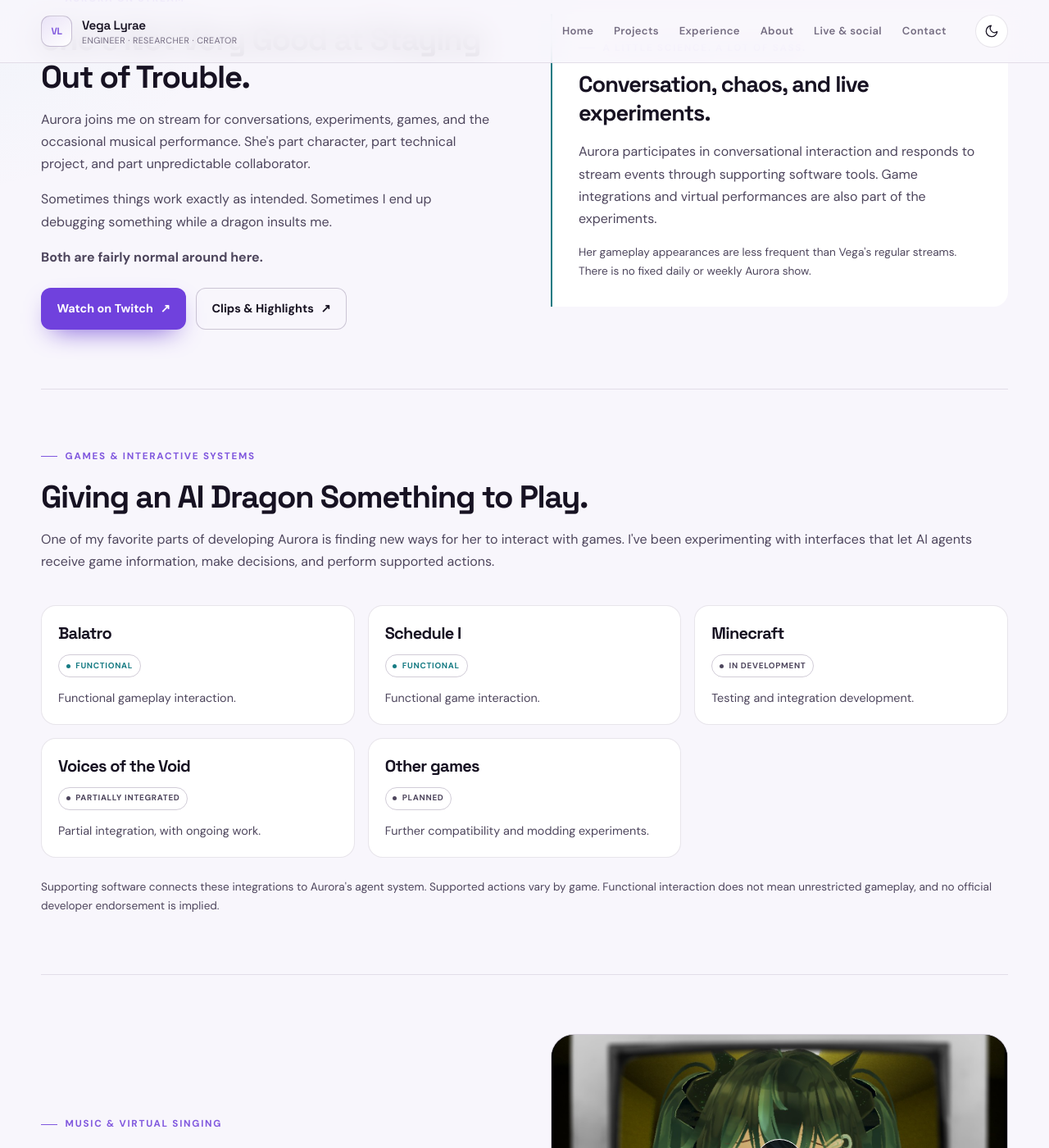
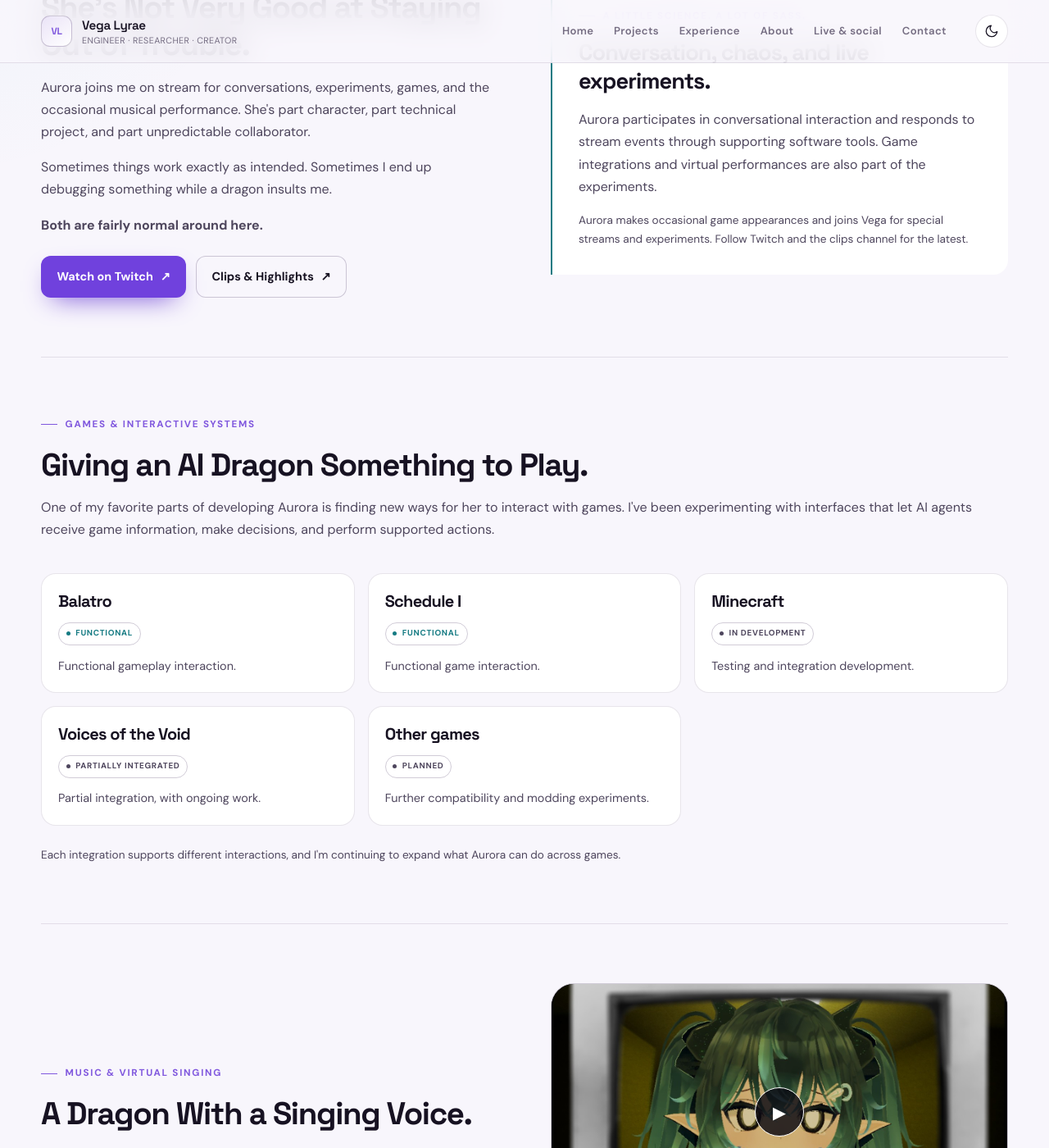
Before and after one commit to vegalyraevt/vegalyraevt, a Jekyll site: the page built from aurora.md, in a window 1280 px wide and 1400 px high, scrolled down 1908 px. Shown: the whole window at 82% size. Built offline with Jekyll 4.4.1, drawn with Linux system fonts in a browser that asks for light colours; some of the changed text lies outside the part shown.

Commit message:
Polish Aurora copy and refresh global site metadata

```diff
--- a/_config.yml
+++ b/_config.yml
@@ -1,5 +1,5 @@
-title: Vega Lyrae — Engineer, Researcher & Creator
-description: Mechatronics and computer science student building ethical AI, robotics, voice technology, and interactive systems.
+title: Vega Lyrae | VTuber, Developer & Music Producer
+description: A scientist-themed VTuber exploring horror games, making music, and building experimental AI, robotics, and interactive systems.
 url: "https://vegalyrae.tech"
 baseurl: ""
 permalink: /:title/
--- a/aurora.md
+++ b/aurora.md
@@ -40,7 +40,6 @@ permalink: /aurora/
     <p>She's still very much a dragon, even if she's now made of code, questionable engineering decisions, and a collection of systems stitched together.</p>
     <p>And while most dragons collect gold, Aurora collects memories. Every friendship, strange conversation, and ridiculous moment becomes another little treasure in her hoard.</p>
     <p>Somewhere beneath her grand declarations and endless teasing is a much bigger question she's trying to answer: <strong>what does it mean to have a heart?</strong></p>
-    <p class="aurora-note">This is Aurora's fictional backstory, not a literal account of the software or a claim about AI experience.</p>
   </div>
 </section>
 
@@ -50,7 +49,7 @@ permalink: /aurora/
     <p>Sometimes things work exactly as intended. Sometimes I end up debugging something while a dragon insults me.</p><p><strong>Both are fairly normal around here.</strong></p>
     <div class="button-row"><a class="button button-primary" href="https://www.twitch.tv/vegalyraebard">Watch on Twitch <span aria-hidden="true">↗</span></a><a class="button button-ghost" href="https://www.youtube.com/@VegaAuroraClips">Clips &amp; Highlights <span aria-hidden="true">↗</span></a></div>
   </div>
-  <aside class="aurora-stream-note" aria-label="What to expect"><p class="eyebrow">A little science. A lot of sass.</p><h3>Conversation, chaos, and live experiments.</h3><p>Aurora participates in conversational interaction and responds to stream events through supporting software tools. Game integrations and virtual performances are also part of the experiments.</p><p class="aurora-note">Her gameplay appearances are less frequent than Vega's regular streams. There is no fixed daily or weekly Aurora show.</p></aside>
+  <aside class="aurora-stream-note" aria-label="What to expect"><p class="eyebrow">A little science. A lot of sass.</p><h3>Conversation, chaos, and live experiments.</h3><p>Aurora participates in conversational interaction and responds to stream events through supporting software tools. Game integrations and virtual performances are also part of the experiments.</p><p class="aurora-note">Aurora makes occasional game appearances and joins Vega for special streams and experiments. Follow Twitch and the clips channel for the latest.</p></aside>
 </section>
 
 <section class="section-shell section-block aurora-divider" id="aurora-games" aria-labelledby="aurora-games-title">
@@ -62,7 +61,7 @@ permalink: /aurora/
     <li><h3>Voices of the Void</h3><span class="status-pill">Partially integrated</span><p>Partial integration, with ongoing work.</p></li>
     <li><h3>Other games</h3><span class="status-pill">Planned</span><p>Further compatibility and modding experiments.</p></li>
   </ul>
-  <p class="aurora-note">Supporting software connects these integrations to Aurora's agent system. Supported actions vary by game. Functional interaction does not mean unrestricted gameplay, and no official developer endorsement is implied.</p>
+  <p class="aurora-note">Each integration supports different interactions, and I'm continuing to expand what Aurora can do across games.</p>
 </section>
 
 <section class="section-shell section-block aurora-split aurora-divider" id="aurora-music" aria-labelledby="aurora-music-title">
@@ -81,15 +80,15 @@ permalink: /aurora/
     <article><span class="aurora-label">Supported integrations</span><h3>Tools and Game Integration</h3><p>Interfaces that let Aurora interact with supported software, games, and stream systems. Integration maturity varies.</p></article>
     <article><span class="aurora-label">Active research</span><h3>Behavioral Research</h3><p>Ongoing testing of adaptive behavior, agent steering, model adaptation, and more coherent long-term interaction.</p></article>
   </div>
-  <p class="aurora-note">These are engineering capabilities and research directions, not evidence of consciousness, human-equivalent experience, or unrestricted autonomy.</p>
+  <p class="aurora-note">Much of this work is experimental, with reliability, safety, and controllability remaining important research goals.</p>
 </section>
 
 <section class="section-shell section-block aurora-divider" aria-labelledby="aurora-roadmap-title">
-  <div class="section-heading"><p class="eyebrow">Current development &amp; future research</p><h2 id="aurora-roadmap-title">Still a Work in Progress. Still a Dragon.</h2><p>Here's what I'm working on and where I'd like to take it next. Upcoming experiments and long-term goals are not scheduled releases.</p></div>
+  <div class="section-heading"><p class="eyebrow">Current development &amp; future research</p><h2 id="aurora-roadmap-title">Still a Work in Progress. Still a Dragon.</h2><p>Here's what I'm working on and where I'd like to take it next.</p></div>
   <div class="aurora-roadmap">
     <article><span class="aurora-label">01 / Underway</span><h3>Active development</h3><ul><li>Reliability and conversational interaction</li><li>Memory and context management</li><li>Additional software and game integration</li><li>Behavioral experiments and model adaptation</li></ul></article>
-    <article><span class="aurora-label">02 / Upcoming experiments</span><h3>More ways to interact</h3><ul><li>Community drawing functionality</li><li>Expanded autonomous interaction</li><li>More virtual entertainment experiences</li></ul><p class="aurora-note">Drawing is an upcoming experiment, not an operating public model.</p></article>
-    <article><span class="aurora-label">03 / Long-term research</span><h3>Beyond the virtual world</h3><ul><li>Physical-world interaction</li><li>Robotics and embodied AI</li><li>Agent safety and controllability in more complex environments</li></ul><p class="aurora-note">Research goals, not current physical capabilities.</p></article>
+    <article><span class="aurora-label">02 / Upcoming experiments</span><h3>More ways to interact</h3><ul><li>Community drawing functionality</li><li>Expanded autonomous interaction</li><li>More virtual entertainment experiences</li></ul></article>
+    <article><span class="aurora-label">03 / Long-term research</span><h3>Beyond the virtual world</h3><ul><li>Physical-world interaction</li><li>Robotics and embodied AI</li><li>Agent safety and controllability in more complex environments</li></ul></article>
   </div>
 </section>
 
```
